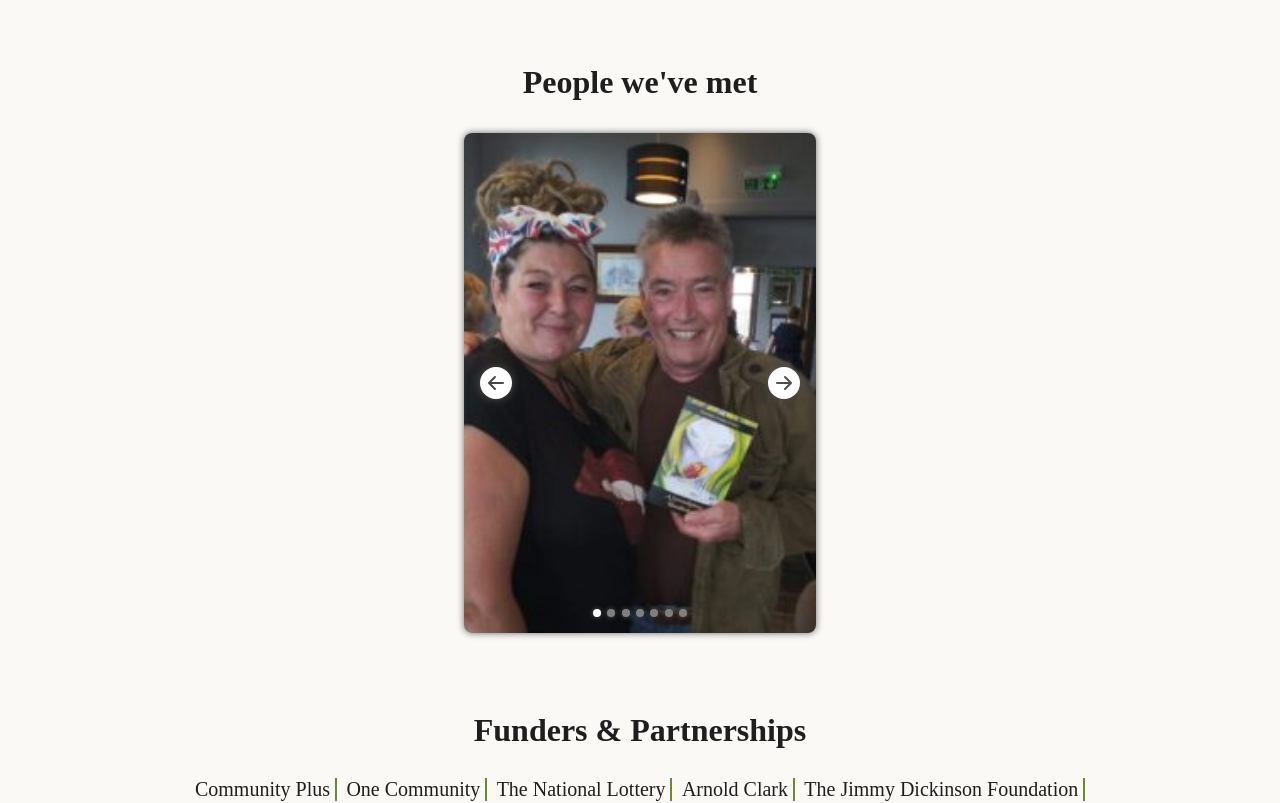
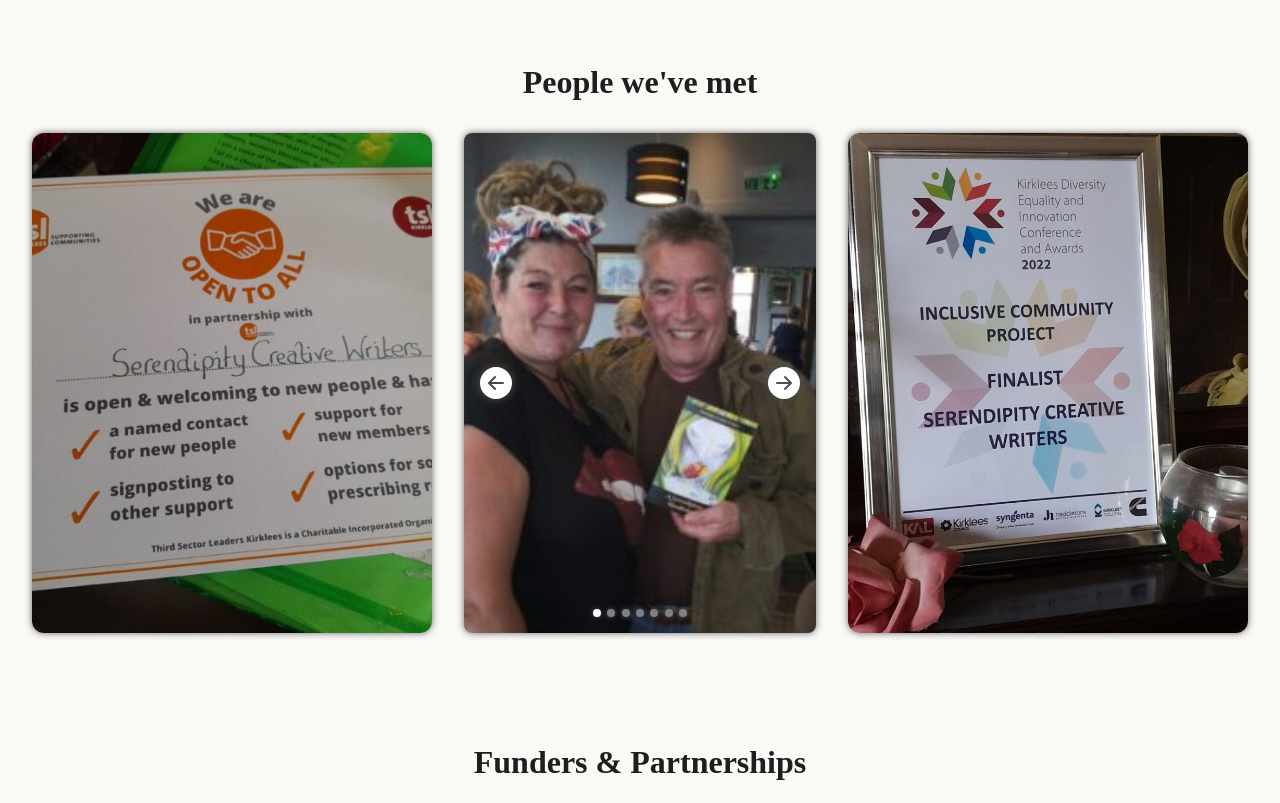
Before and after one commit to YuvalZoref/serendipity, a React (Create React App) app: page /#/Blog in a window 1280 px wide. Shown: the part 740-1543 px from the top of the page. Built offline with nearby package versions, Linux system fonts and the light colour scheme; a web font is replaced by a local one.

Commit message:
added awards pics

```diff
--- a/src/pages/Blog.js
+++ b/src/pages/Blog.js
@@ -6,6 +6,8 @@
 import fullCircle from '../assets/blog/fullCircle.jpg'
 import Carousel from '../components/Carousel'
 import slides from "../data/carouselData"
+import certificate2 from '../assets/blog/certificate2.jpg'
+import certificate3 from '../assets/blog/certificate3.jpg'
 
 
 export default function Blog() {
@@ -42,7 +44,11 @@
       </section>
       <section className='celebs'>
         <h1 className='celebsTitle'>People we've met</h1>
-        <Carousel data={slides} />
+        <div className='celebspics'>
+          <img className='certificate' src={certificate2} alt='certificate'/>
+          <Carousel data={slides} />
+          <img className='certificate' src={certificate3} alt='certificate'/>
+        </div>
       </section>
       <section className='funders'>
         <h1 className='fundersTitle'>Funders & Partnerships</h1>
--- a/src/pages/styling/blog.scss
+++ b/src/pages/styling/blog.scss
@@ -94,6 +94,7 @@
 
     .fundersTitle{
       font-size: 2rem;
+      margin-top: 2rem;
       margin-bottom: 0.5rem;
       text-align: center;
     }
@@ -104,7 +105,6 @@
       justify-content: center;
       list-style: none;
       margin: 1rem 2rem;
-      margin-bottom: 0;
 
       .fundersListItem{
         font-size: 1.25rem;
@@ -125,10 +125,25 @@
       font-size: 2rem;
       margin: 1em 0;
     }
+    .celebspics{
+      display: flex;
+      flex-direction: row;
+      justify-content: center;
+      align-items: center;
+
+      .certificate{
+        width: 400px;
+        height: 500px;
+        margin: 0 0.5rem;
+        border-radius: 0.75rem;
+        box-shadow: 0px 0px 7px #666;
+        object-fit: cover;
+      }
+    }
   }
 
 
-  @media screen and (max-width:900px) {
+  @media screen and (max-width:1000px) {
     .row {
       .layer h3{
         font-size: 1.8rem;
@@ -141,6 +156,12 @@
     }
     .celebs{
       margin: 0 0.75rem;
+
+      .celebspics{
+        .certificate{
+          display: none;
+        }
+      }
     }
   }
   @media screen and (max-width:560px) {
```
